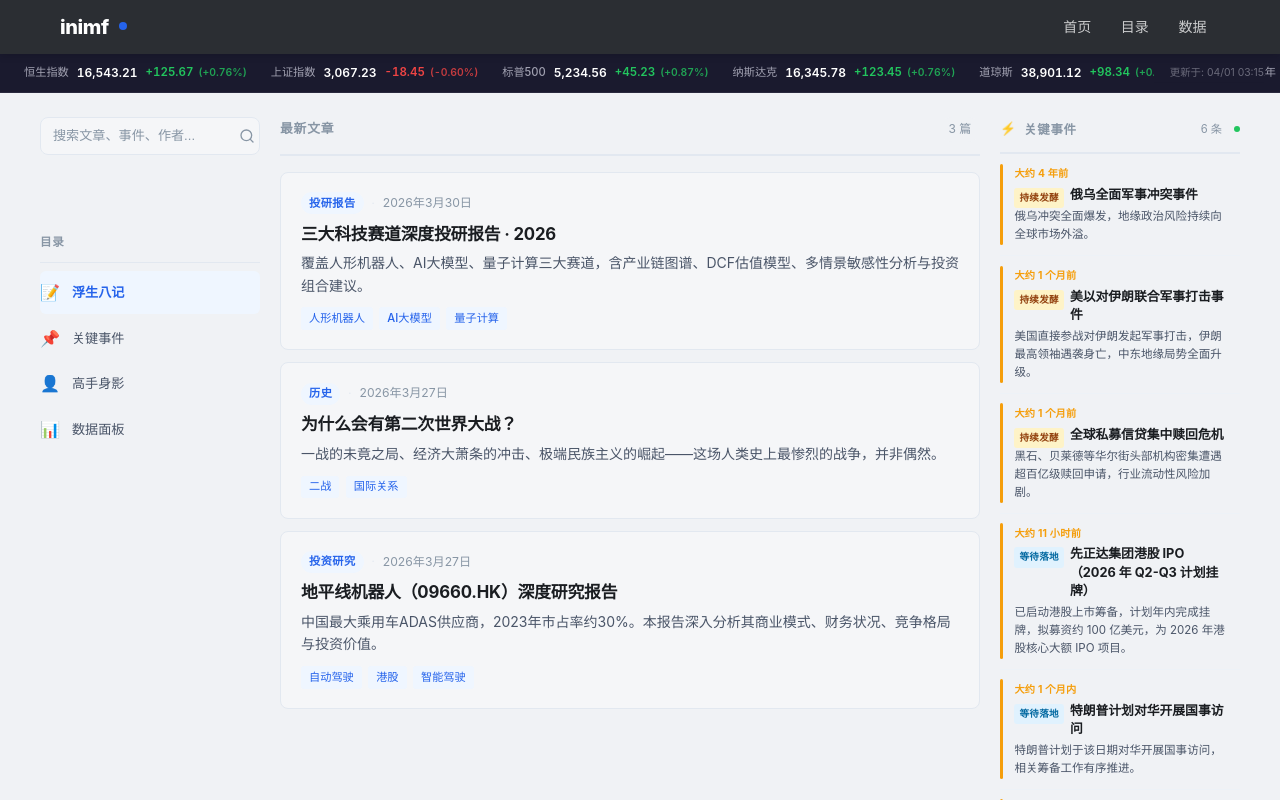
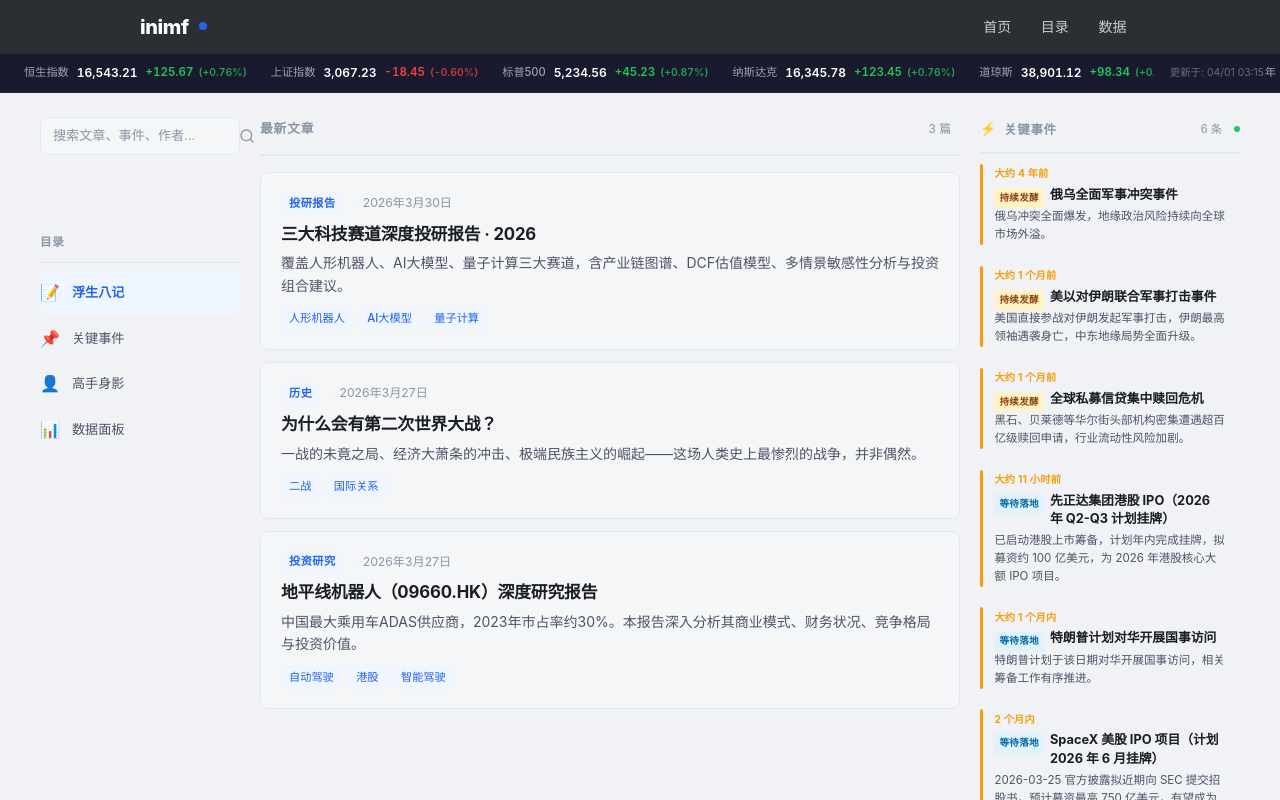
Before and after one commit to web1286/inimf-blog, a Next.js app: page / in a window 1280 px wide. Shown: the top 800 px of the page. Built offline with nearby package versions, Linux system fonts and the light colour scheme.

Commit message:
fix: layout 200/580/260

```diff
--- a/styles/globals.css
+++ b/styles/globals.css
@@ -32,9 +32,9 @@
   --color-header-bg: #2B2E33;    /* 深灰色顶栏，xiaohu.ai 风格 */
   --color-link: #2563eb;
 
-  --max-width-site: 1200px;
+  --max-width-site: 1040px;
   --max-width-article: 680px;
-  --sidebar-width: 220px;
+  --sidebar-width: 200px;
   --spacing-page: 1.25rem;
 }
 
@@ -148,7 +148,7 @@ a {
 /* ==================== 三栏布局系统 ==================== */
 
 :root {
-  --right-rail-width: 240px;
+  --right-rail-width: 260px;
 }
 
 .site-body {
```
